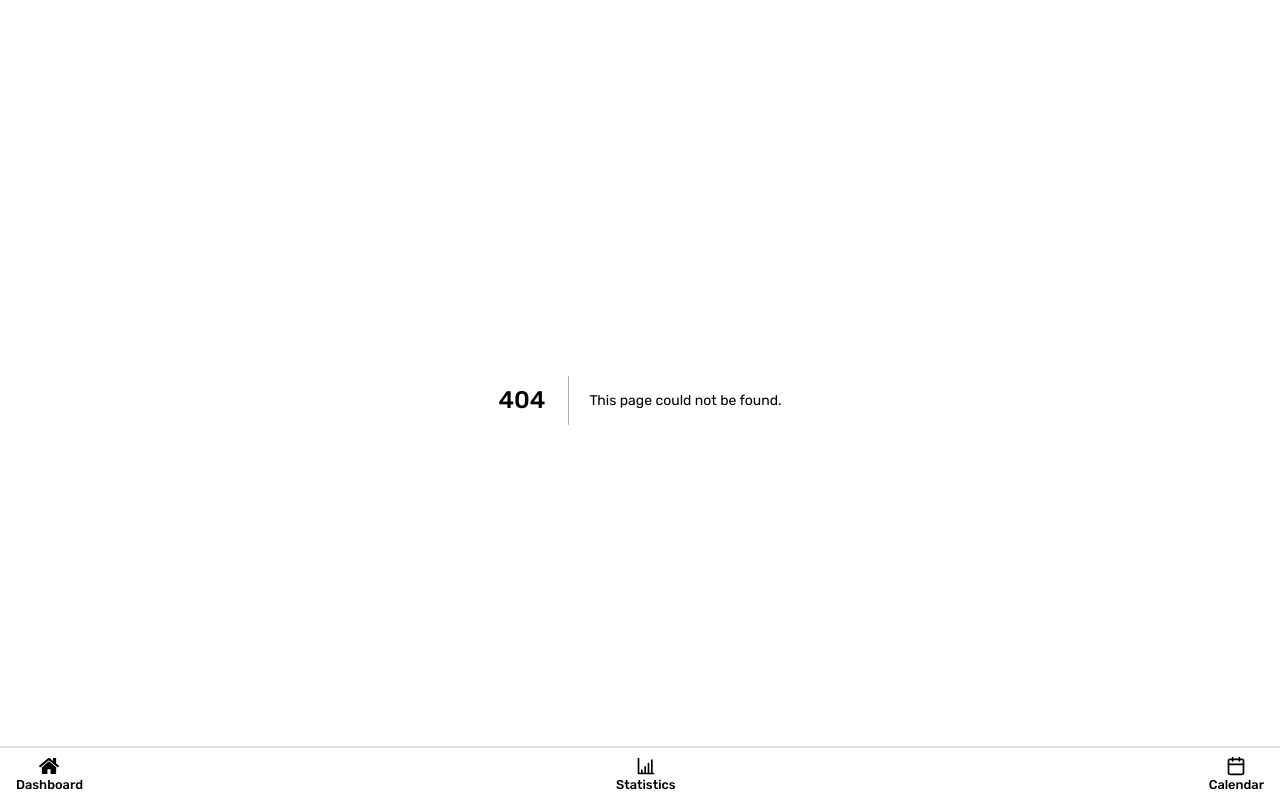
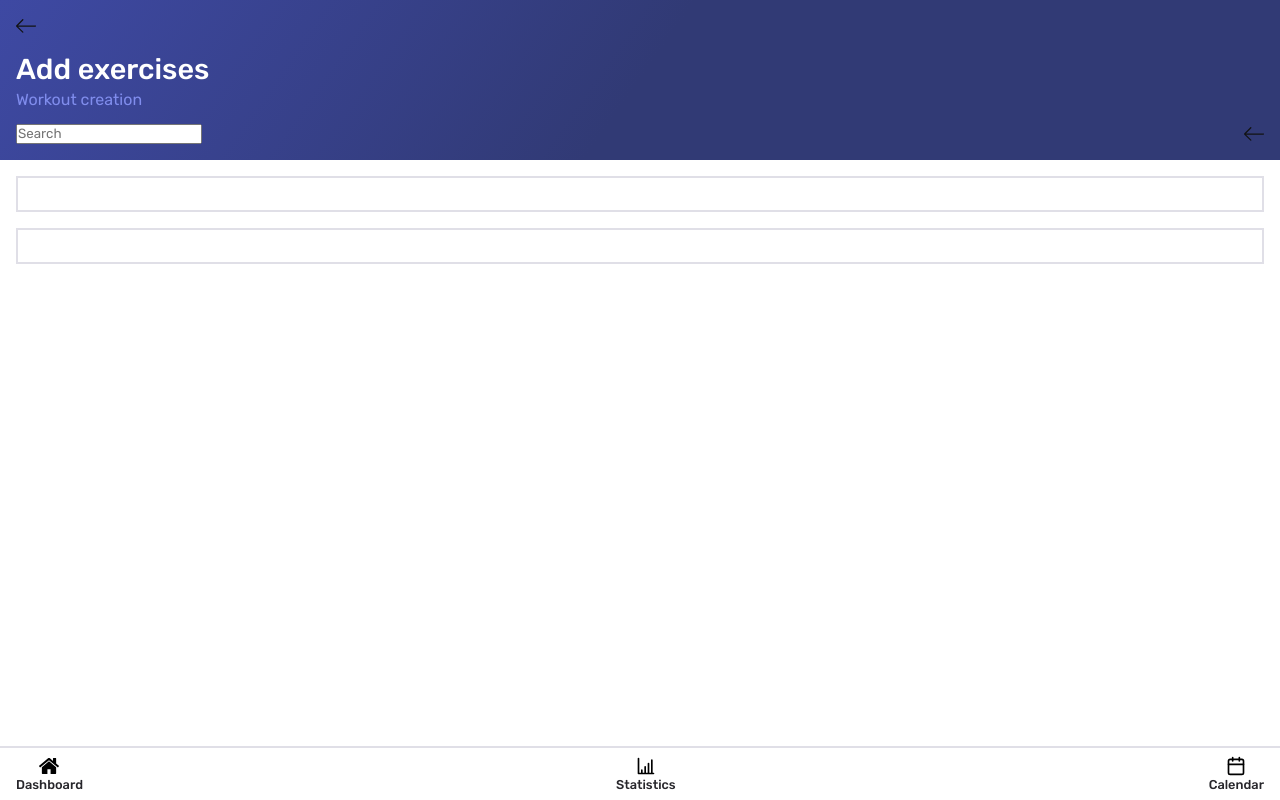
Before and after one commit to MichaelVanhoutte1/fit-avenue-frontend, a Next.js app: page /workout-creation in a window 1280 px wide. Before the commit this address had no page. Built offline with nearby package versions, Linux system fonts and the light colour scheme.

Commit message:
created workout-creation page

```diff
--- /dev/null
+++ b/components/exercise-library/index.tsx
@@ -0,0 +1,20 @@
+import {  ValueText, ValueDiv, ExerciseDiv, ExerciseName } from "./styles";
+import Image from "next/image";
+
+interface Props {
+
+}
+
+const ExerciseLibrary = (props: Props) => {
+    const {  } = props;
+
+    return (
+        <>
+            <ExerciseDiv>
+
+            </ExerciseDiv>
+        </>
+    );
+};
+
+export default ExerciseLibrary;
--- /dev/null
+++ b/components/exercise-library/styles.ts
@@ -0,0 +1,25 @@
+import styled from "styled-components";
+import { colors } from "../../styles/variables.styled";
+
+export const ExerciseDiv = styled.div`
+    width: fill-available;
+    display: flex;
+    border: 2px solid ${colors.bordergray};
+    background-color: ${colors.whiteText};
+    padding: 1rem;
+    margin: 1rem 1rem 0 1rem;
+`;
+
+export const ValueDiv = styled.div`
+    margin-left: 1rem;
+`;
+
+export const ValueText = styled.p`
+    font-size: .9rem;
+`;
+
+export const ExerciseName = styled.p`
+    margin-top: auto;
+    font-size: 1.2rem;
+    font-weight: 500;
+`;
--- /dev/null
+++ b/components/searchbar/index.tsx
@@ -0,0 +1,18 @@
+import {  ValueText, ValueDiv, ExerciseDiv, ExerciseName } from "./styles";
+import Image from "next/image";
+
+interface Props {
+
+}
+
+const Searchbar = (props: Props) => {
+    const {  } = props;
+
+    return (
+        <>
+            <input type="text" placeholder="Search" />
+        </>
+    );
+};
+
+export default Searchbar;
--- /dev/null
+++ b/components/searchbar/styles.ts
@@ -0,0 +1,25 @@
+import styled from "styled-components";
+import { colors } from "../../styles/variables.styled";
+
+export const ExerciseDiv = styled.div`
+    width: fill-available;
+    display: flex;
+    border: 2px solid ${colors.bordergray};
+    background-color: ${colors.whiteText};
+    padding: 1rem;
+    margin: 1rem 1rem 0 1rem;
+`;
+
+export const ValueDiv = styled.div`
+    margin-left: 1rem;
+`;
+
+export const ValueText = styled.p`
+    font-size: .9rem;
+`;
+
+export const ExerciseName = styled.p`
+    margin-top: auto;
+    font-size: 1.2rem;
+    font-weight: 500;
+`;
--- /dev/null
+++ b/components/selected-exercises/index.tsx
@@ -0,0 +1,20 @@
+import {  ValueText, ValueDiv, ExerciseDiv, ExerciseName } from "./styles";
+import Image from "next/image";
+
+interface Props {
+
+}
+
+const SelectedExercises = (props: Props) => {
+    const {  } = props;
+
+    return (
+        <>
+            <ExerciseDiv>
+
+            </ExerciseDiv>
+        </>
+    );
+};
+
+export default SelectedExercises;
--- /dev/null
+++ b/components/selected-exercises/styles.ts
@@ -0,0 +1,25 @@
+import styled from "styled-components";
+import { colors } from "../../styles/variables.styled";
+
+export const ExerciseDiv = styled.div`
+    width: fill-available;
+    display: flex;
+    border: 2px solid ${colors.bordergray};
+    background-color: ${colors.whiteText};
+    padding: 1rem;
+    margin: 1rem 1rem 0 1rem;
+`;
+
+export const ValueDiv = styled.div`
+    margin-left: 1rem;
+`;
+
+export const ValueText = styled.p`
+    font-size: .9rem;
+`;
+
+export const ExerciseName = styled.p`
+    margin-top: auto;
+    font-size: 1.2rem;
+    font-weight: 500;
+`;
--- a/components/title/index.tsx
+++ b/components/title/index.tsx
@@ -4,14 +4,15 @@ import cs from "classnames";
 interface Props {
     content: string;
     isSmall?: boolean
+    isWhite?: boolean
 }
 
 const Title = (props: Props) => {
-const {content, isSmall} = props;
+const {content, isSmall, isWhite} = props;
 
     return (
         <>
-            <Text className={cs({small: isSmall})}>{content}</Text>
+            <Text className={cs({small: isSmall, white : isWhite})}>{content}</Text>
         </>
     );
 };
--- a/components/title/styles.ts
+++ b/components/title/styles.ts
@@ -6,9 +6,12 @@ export const Text = styled.h1`
     font-weight: 500;
     margin-left: 1rem;
     color: ${colors.blackText};
-    &.small{
+    &.small {
         text-transform: uppercase;
         font-weight: 500;
-        font-size: .95rem;
+        font-size: 0.95rem;
+    }
+    &.white {
+        color: ${colors.whiteText};
     }
 `;
--- /dev/null
+++ b/pages/workout-creation.tsx
@@ -0,0 +1,40 @@
+import ExerciseLibrary from "../components/exercise-library";
+import Searchbar from "../components/searchbar";
+import SelectedExercises from "../components/selected-exercises";
+import Title from "../components/title";
+import { ActionDiv, HeadDiv, ImageDiv, SelectDiv, TitleDiv, SubTitle } from "../styles/pages/workout-creation";
+import Image from "next/image";
+
+export default function Statistics() {
+    return (
+        <>
+            <HeadDiv>
+                <ImageDiv>
+                    <Image
+                        src="/images/icons/arrow-left.svg"
+                        alt="profile"
+                        width={20}
+                        height={20}
+                    />
+                </ImageDiv>
+                <TitleDiv>
+                <Title isWhite content='Add exercises' />
+                <SubTitle>Workout creation</SubTitle>
+                </TitleDiv>
+                <ActionDiv>
+                    <Searchbar />
+                    <Image
+                        src="/images/icons/arrow-left.svg"
+                        alt="profile"
+                        width={20}
+                        height={20}
+                    />
+                </ActionDiv>
+            </HeadDiv>
+            <SelectDiv>
+                <ExerciseLibrary />
+                <SelectedExercises />
+            </SelectDiv>
+        </>
+    );
+}
--- /dev/null
+++ b/styles/pages/workout-creation.ts
@@ -0,0 +1,36 @@
+import styled from "styled-components";
+import { breakpoints, colors } from "../variables.styled";
+
+export const HeadDiv = styled.div`
+    padding: 1rem 0 0 0 ;
+    justify-content: space-between;
+    background: -webkit-linear-gradient(325deg, rgb(62, 73, 163) 0%, rgb(49, 58, 117) 50%);
+    background: -o-linear-gradient(325deg, rgb(62, 73, 163) 0%, rgb(49, 58, 117) 50%);
+    background: -ms-linear-gradient(325deg, rgb(62, 73, 163) 0%, rgb(49, 58, 117) 50%);
+    background: -moz-linear-gradient(325deg, rgb(62, 73, 163) 0%, rgb(49, 58, 117) 50%);
+    background: linear-gradient(125deg, rgb(62, 73, 163) 0%, rgb(49, 58, 117) 50%);
+`;
+
+export const TitleDiv = styled.div`
+    margin: 1rem 0 ;
+`;
+
+export const ImageDiv = styled.div`
+    margin: 0 0 0 1rem ;
+`;
+
+export const ActionDiv = styled.div`
+    padding: 0 0 1rem 0 ;
+    display: flex;
+    justify-content: space-between;
+    margin: 0 1rem ;
+`;
+
+export const SelectDiv = styled.div`
+    margin: 1rem 0 ;
+`;
+
+export const SubTitle = styled.p`
+    margin: .5rem 0 0 1rem ;
+    color: ${colors.lightpurple};
+`;
```
